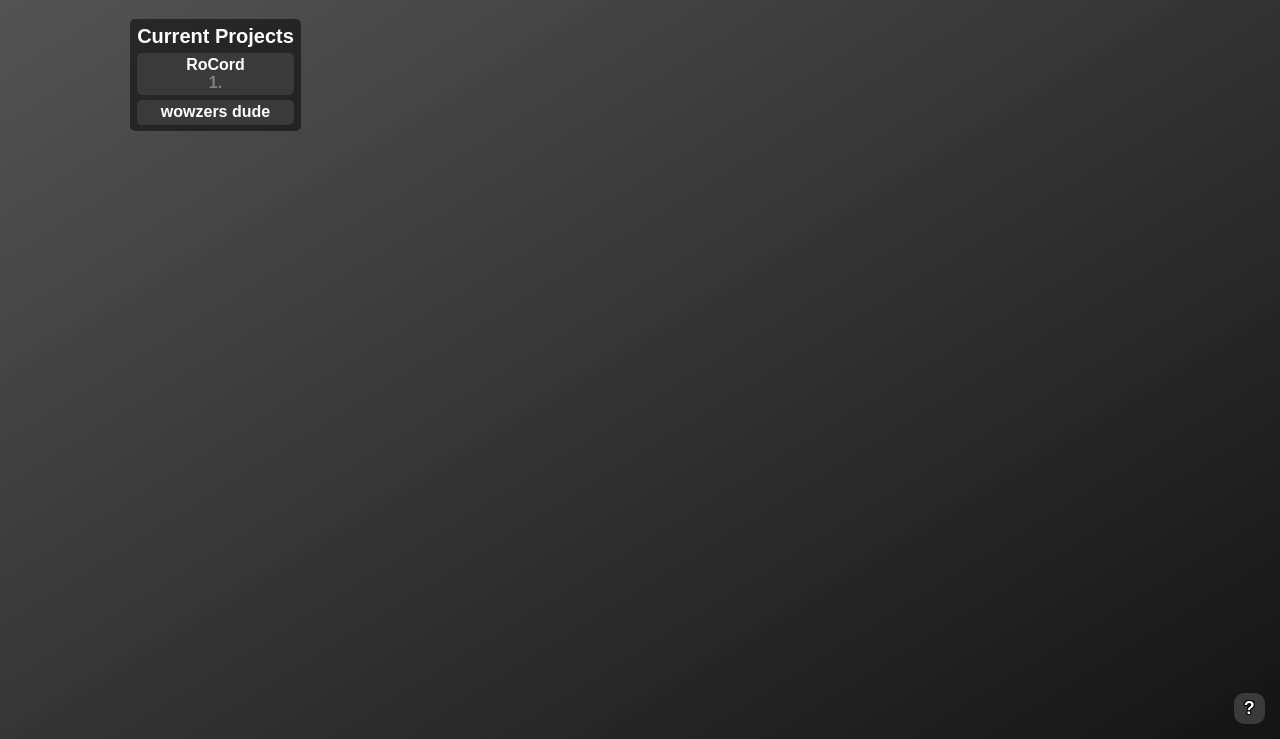
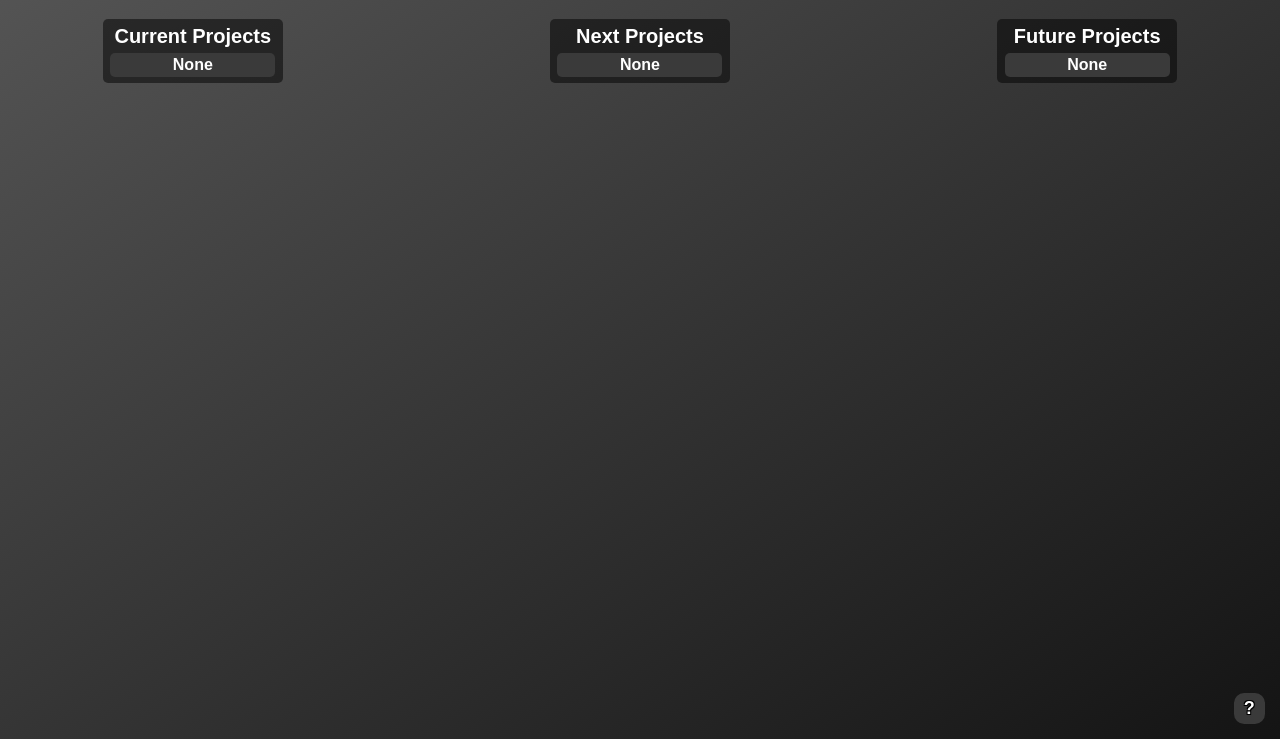
Before and after one commit to BobisBilly/bobisbilly.github.io, a plain HTML site: page index.html in a window 1280 px wide. Shown: the part 61-800 px from the top of the page. Drawn offline with Linux system fonts and the light colour scheme.

Commit message:
modified:   index.html 	modified:   main/style.css

```diff
--- a/index.html
+++ b/index.html
@@ -22,13 +22,17 @@
 	    </h1>
         <div class="current">
             <p class="title">Current Projects</p>
-            <p>
-                RoCord
-                <br>
-                <desc>1. </desc>
-            </p>
-            <p>wowzers dude</p>
+            <p>None</p>
         </div>
+        <div class="unknown">
+            <p class="title">Future Projects</p>
+            <p>None</p>
+        </div>
+        <div class="next">
+            <p class="title">Next Projects</p>
+            <p>None</p>
+        </div>
+
     </div>
     <button class="secret-mode" onclick="incorrect()">?</button>
 </body>
--- a/main/style.css
+++ b/main/style.css
@@ -1,4 +1,6 @@
 html {
+    --width-for-boxes: 170px;
+
     background: linear-gradient(to bottom right, #565656, #141414);
     min-height: 100%;
 
@@ -26,8 +28,8 @@ html {
     color: white;
     font-weight: bold;
     border-radius: 5px;
-    width: fit-content;
-    margin: 0 2.5%;
+    width: var(--width-for-boxes);
+    float: left;
     padding: 1px 5px;
     word-wrap: break-word;
     cursor: default;
@@ -54,6 +56,7 @@ p {
 .content {
     width: 85%;
     margin: auto;
+
 }
 
 desc {
@@ -83,3 +86,30 @@ desc:hover {
     bottom: 15px;
     right: 15px;
 }
+
+.next {
+    text-align: center;
+    background-color: rgba(0, 0, 0, 0.5);
+    color: white;
+    font-weight: bold;
+    border-radius: 5px;
+    width: var(--width-for-boxes);
+    margin: auto;
+
+    padding: 1px 5px;
+    word-wrap: break-word;
+    cursor: default;
+}
+
+.unknown {
+    float: right;
+    text-align: center;
+    background-color: rgba(0, 0, 0, 0.5);
+    color: white;
+    font-weight: bold;
+    border-radius: 5px;
+    width: var(--width-for-boxes);
+    padding: 1px 5px;
+    word-wrap: break-word;
+    cursor: default;
+}
```
